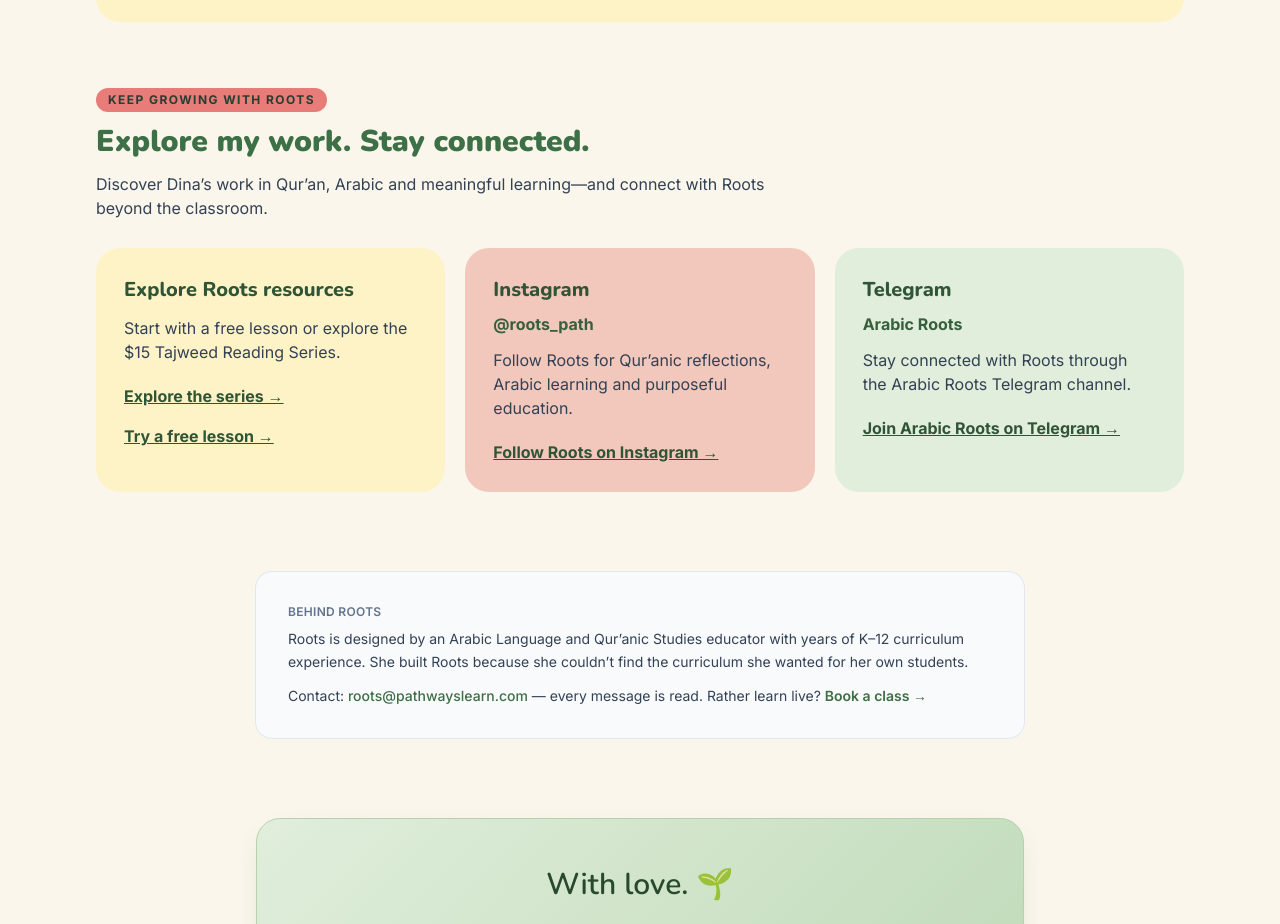
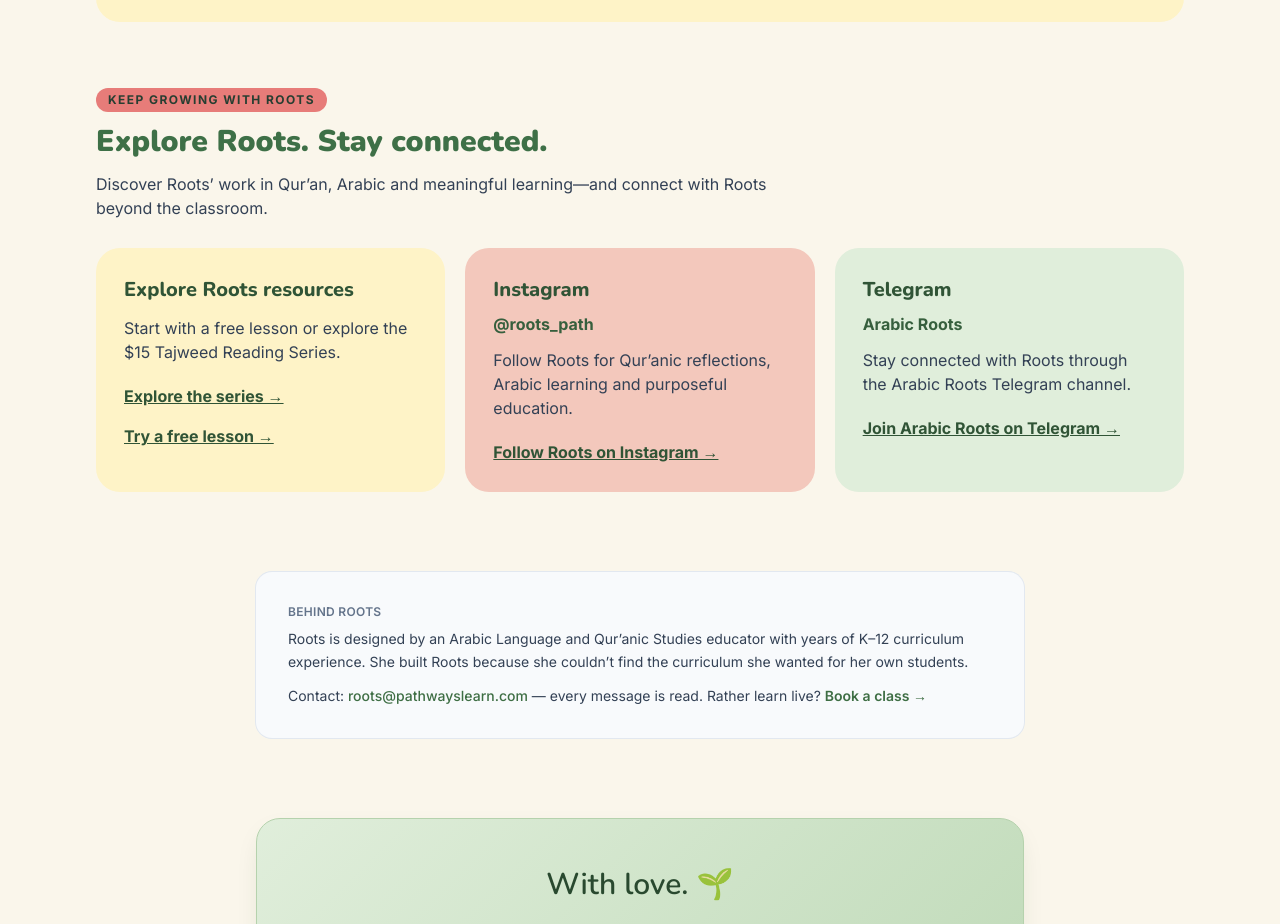
Before and after one commit to DinaElAhl/Pathways-, a React (Vite) app: page / in a window 1280 px wide. Shown: the part 3538-4462 px from the top of the page. Built offline with nearby package versions, Linux system fonts and the light colour scheme.

Commit message:
content: use Roots identity in public enquiries and promotion

```diff
--- a/public/preview-roots.html
+++ b/public/preview-roots.html
@@ -6,4 +6,4 @@
 <section class="paths wrap"><h2>What brings you to Roots?</h2><div class="grid"><article class="card"><h3>Teach my child</h3><p>A simple starting point for Qur’an and Arabic learning at home.</p><a href="for/parents">Find your first lesson →</a></article><article class="card"><h3>Support my teaching</h3><p>Find useful lesson resources, Qur’anic reflections and teacher tools.</p><a href="edu-hub">Open the teacher hub →</a></article><article class="card"><h3>Bring Roots to my school</h3><p>Explore curriculum options shaped around your school’s needs.</p><a href="for-schools">Explore school support →</a></article></div></section>
 <section class="wrap"><div class="offer"><div class="book"><span class="badge">YOUR NEXT STEP</span><strong style="margin-top:20px">Roots Tajweed<br>Reading Series</strong><span>Five lessons · $15 bundle</span></div><div><h2>Start reading.<br>Build your foundations.</h2><p>Explore five lessons that move from the Arabic alphabet toward reading with Tajweed. Preview a free sample, then choose the full series when you’re ready.</p><a class="button" href="shop">See the series · $15 →</a><a style="display:inline-block;margin:12px;font-weight:800;text-decoration:underline" href="free-sample">Try a sample first</a><p class="small">Already available through our existing shop.</p></div></div></section>
 <section class="method wrap"><span class="badge">THE ROOTS METHOD</span><h2>Notice. Reflect. Grow.</h2><div class="grid"><article class="card"><h3>1. Manifestation</h3><p>Where do you see this Name in creation, in your body, in history?</p><p lang="ar" dir="rtl">آثار الاسم في الخلق</p></article><article class="card"><h3>2. Tafakkur</h3><p>Ponder until you feel awe. Knowledge without reflection is incomplete.</p><p lang="ar" dir="rtl">التفكّر</p></article><article class="card"><h3>3. Akhlāq</h3><p>Let the Name reshape your character—that is the purpose of knowing Him.</p><p lang="ar" dir="rtl">الأخلاق</p></article></div></section>
-<section class="wrap" style="padding-bottom:40px"><span class="badge">KEEP GROWING WITH ROOTS</span><h2>A little inspiration.<br>A useful next step.</h2><p>Explore Dina’s work in Qur’an, Arabic and meaningful learning—and stay connected with Roots beyond the classroom.</p><div class="grid"><article class="card"><h3>Explore my work</h3><p>Start with Roots lessons, teacher resources and the Tajweed Reading Series.</p><a href="shop">Discover Roots resources →</a></article><article class="card"><h3>Instagram</h3><p>Follow Roots for Qur’anic reflections and ideas for meaningful learning.</p><a href="https://www.instagram.com/roots_path/" target="_blank" rel="noopener noreferrer">Follow @roots_path →</a></article><article class="card"><h3>Telegram</h3><p>Connect with the Roots channel and continue your learning journey.</p><a href="https://t.me/arabic_roots" target="_blank" rel="noopener noreferrer">Join Arabic Roots →</a></article></div></section><footer><strong>Roots | جذور</strong><p class="small">Homepage concept · Preview only · Current homepage unchanged</p></footer></body></html>
+<section class="wrap" style="padding-bottom:40px"><span class="badge">KEEP GROWING WITH ROOTS</span><h2>A little inspiration.<br>A useful next step.</h2><p>Explore Roots’ work in Qur’an, Arabic and meaningful learning—and stay connected with Roots beyond the classroom.</p><div class="grid"><article class="card"><h3>Explore Roots resources</h3><p>Start with Roots lessons, teacher resources and the Tajweed Reading Series.</p><a href="shop">Discover Roots resources →</a></article><article class="card"><h3>Instagram</h3><p>Follow Roots for Qur’anic reflections and ideas for meaningful learning.</p><a href="https://www.instagram.com/roots_path/" target="_blank" rel="noopener noreferrer">Follow @roots_path →</a></article><article class="card"><h3>Telegram</h3><p>Connect with the Roots channel and continue your learning journey.</p><a href="https://t.me/arabic_roots" target="_blank" rel="noopener noreferrer">Join Arabic Roots →</a></article></div></section><footer><strong>Roots | جذور</strong><p class="small">Homepage concept · Preview only · Current homepage unchanged</p></footer></body></html>
--- a/src/components/RootsCommunity.jsx
+++ b/src/components/RootsCommunity.jsx
@@ -2,8 +2,8 @@ import { Link } from 'react-router-dom'
 import { socialLinks } from '../data/socialLinks.js'
 export default function RootsCommunity() {
   return <section className="container-page pb-16 sm:pb-20" aria-labelledby="roots-community-title">
-    <span className="chip">Keep growing with Roots</span><h2 id="roots-community-title" className="mt-3 text-3xl font-display font-extrabold">Explore my work. Stay connected.</h2>
-    <p className="mt-3 max-w-2xl text-slate-700">Discover Dina’s work in Qur’an, Arabic and meaningful learning—and connect with Roots beyond the classroom.</p>
+    <span className="chip">Keep growing with Roots</span><h2 id="roots-community-title" className="mt-3 text-3xl font-display font-extrabold">Explore Roots. Stay connected.</h2>
+    <p className="mt-3 max-w-2xl text-slate-700">Discover Roots’ work in Qur’an, Arabic and meaningful learning—and connect with Roots beyond the classroom.</p>
     <div className="mt-7 grid gap-5 md:grid-cols-3"><article className="rounded-3xl bg-amber-100 p-7"><h3 className="text-xl font-display font-extrabold text-brand-900">Explore Roots resources</h3><p className="mt-3 text-slate-700">Start with a free lesson or explore the $15 Tajweed Reading Series.</p><div className="mt-5 flex flex-wrap gap-4"><Link to="/shop" className="font-bold underline text-brand-900">Explore the series →</Link><Link to="/free-sample" className="font-bold underline text-brand-900">Try a free lesson →</Link></div></article>
     {socialLinks.map(s => <article key={s.name} className={s.color + ' rounded-3xl p-7'}><h3 className="text-xl font-display font-extrabold text-brand-900">{s.name}</h3><p className="mt-2 font-bold text-brand-800">{s.handle}</p><p className="mt-3 text-slate-700">{s.description}</p><a href={s.url} target="_blank" rel="noopener noreferrer" className="mt-5 inline-block font-bold underline text-brand-900">{s.cta}<span className="sr-only"> (opens in a new tab)</span></a></article>)}</div>
   </section>
--- a/src/data/enquirySurveys.js
+++ b/src/data/enquirySurveys.js
@@ -1,6 +1,6 @@
 const basic=[{id:'name',label:'Your name',type:'text',required:true},{id:'email',label:'Email for your reply',type:'email',required:true},{id:'organization',label:'School or organisation (if applicable)',type:'text'},{id:'country',label:'Country',type:'text'}]
 export const enquirySurveys={
- collaborators:{title:'Collaborate with Roots',intro:'Tell Dina about your skills and the work you would like to create together.',fields:[...basic,{id:'interest',label:'How would you like to contribute?',type:'select',options:['Teaching or curriculum','Arabic or Tajweed review','Design or illustration','Technology or learning games','Research or translation','Other']},{id:'availability',label:'Availability',type:'select',options:['Exploring an idea','Occasional contribution','Regular collaboration']},{id:'goals',label:'Your idea, experience and preferred arrangement',type:'textarea',required:true}]},
+ collaborators:{title:'Collaborate with Roots',intro:'Tell Roots about your skills and the work you would like to create together.',fields:[...basic,{id:'interest',label:'How would you like to contribute?',type:'select',options:['Teaching or curriculum','Arabic or Tajweed review','Design or illustration','Technology or learning games','Research or translation','Other']},{id:'availability',label:'Availability',type:'select',options:['Exploring an idea','Occasional contribution','Regular collaboration']},{id:'goals',label:'Your idea, experience and preferred arrangement',type:'textarea',required:true}]},
  partners:{title:'Partner with Roots',intro:'Explore a partnership based on your audience, goals and what each side can contribute.',fields:[...basic,{id:'interest',label:'Partnership interest',type:'select',options:['School or institution','Community or parent group','Content collaboration','Distribution or referrals','Other']},{id:'audience',label:'Who does your organisation serve?',type:'text'},{id:'goals',label:'What could we build or offer together?',type:'textarea',required:true}]},
- schools:{title:'Your school’s Roots enquiry',intro:'Help Dina understand your school before discussing curriculum or teacher support. No student names or records are needed.',fields:[...basic,{id:'role',label:'Your school role',type:'text',required:true},{id:'interest',label:'What would help your school?',type:'select',options:['Free E² framework for teachers','Roots curriculum licensing','Teacher training or support','Curriculum review','Not sure yet']},{id:'ages',label:'Learner age range or grade bands',type:'text'},{id:'teachers',label:'Approximate number of teachers',type:'select',options:['1–5','6–20','21–50','51+','Not sure']},{id:'languages',label:'Teaching languages',type:'text'},{id:'timeline',label:'Preferred timeline',type:'select',options:['Exploring options','This term','Next term','Next academic year']},{id:'goals',label:'Your main challenge and what support would help',type:'textarea',required:true}]}
+ schools:{title:'Your school’s Roots enquiry',intro:'Help Roots understand your school before discussing curriculum or teacher support. No student names or records are needed.',fields:[...basic,{id:'role',label:'Your school role',type:'text',required:true},{id:'interest',label:'What would help your school?',type:'select',options:['Free E² framework for teachers','Roots curriculum licensing','Teacher training or support','Curriculum review','Not sure yet']},{id:'ages',label:'Learner age range or grade bands',type:'text'},{id:'teachers',label:'Approximate number of teachers',type:'select',options:['1–5','6–20','21–50','51+','Not sure']},{id:'languages',label:'Teaching languages',type:'text'},{id:'timeline',label:'Preferred timeline',type:'select',options:['Exploring options','This term','Next term','Next academic year']},{id:'goals',label:'Your main challenge and what support would help',type:'textarea',required:true}]}
 }
--- a/src/data/seo.js
+++ b/src/data/seo.js
@@ -25,8 +25,8 @@ const DEFAULT_DESCRIPTION =
 
 // Hand-written entries for every fixed route.
 export const staticSeo = {
- '/connect/collaborators':{title:'Collaborate with Roots',description:'Share your skills and ideas with Roots through a short collaboration enquiry. Review your answers and email Dina about teaching, design, research or tools.'},
- '/connect/partners':{title:'Partner with Roots',description:'Explore a Roots partnership for your school, organisation or community. Share your goals and audience, then review and email your enquiry directly to Dina.'},
+ '/connect/collaborators':{title:'Collaborate with Roots',description:'Share your skills and ideas with Roots through a short collaboration enquiry. Review your answers and email Roots about teaching, design, research or tools.'},
+ '/connect/partners':{title:'Partner with Roots',description:'Explore a Roots partnership for your school, organisation or community. Share your goals and audience, then review and email your enquiry directly to Roots.'},
  '/connect/schools':{title:'School enquiry survey',description:'Tell Roots about your school, teaching priorities and support needs. Explore the free E² framework, curriculum licensing or tailored teacher support options.'},
  '/play': {title:'Roots Play: free Arabic learning games',description:'Play free Arabic letter and word games with instant feedback. Practise with your child or class, then explore Roots lessons for your next learning step.'},
   '/rqap-exams': { title: 'RQAP Exams: Arabic and Tajweed assessments', description: 'Choose your Roots assessment: written Arabic placement or foundational Qur’anic Arabic and Tajweed. Explore both pilots, their scope and scoring methods.' },
```
Also changed, not shown: src/components/E2SchoolCallout.jsx (+1 -1 lines).
